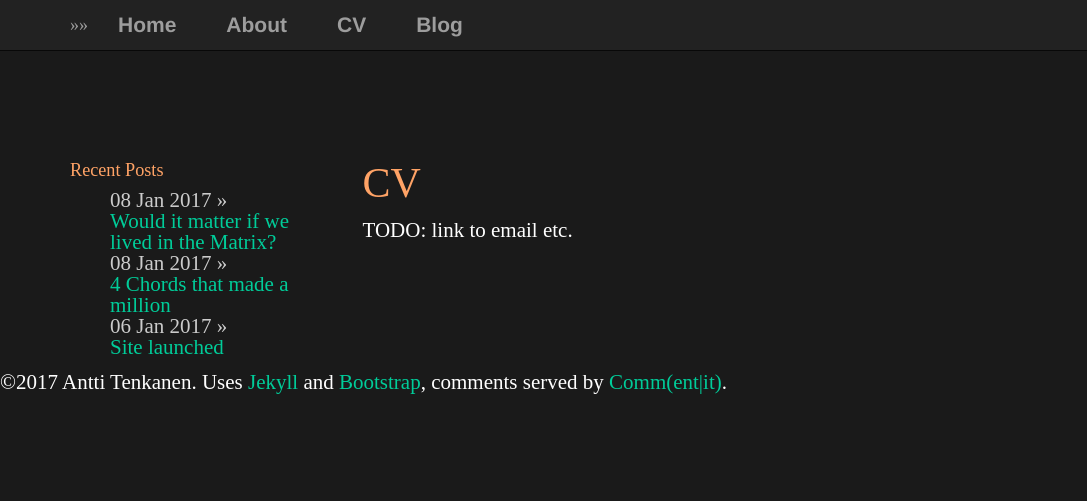
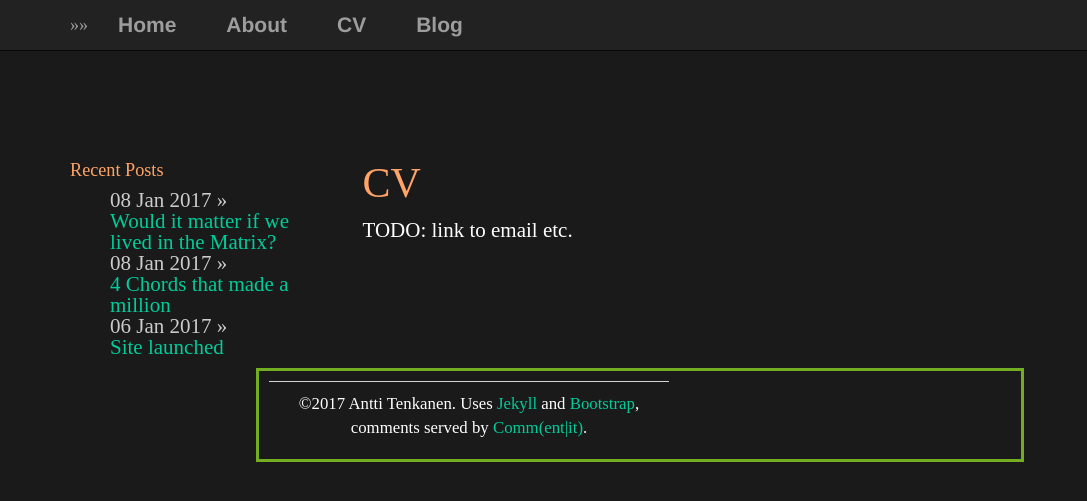
Before and after one commit to plantecophys/plantecophys, a Jekyll site: the page built from cv/index.html, in a window 1280 px wide. Shown: the top 501 px of the page, without its empty margins (0-1087 px from the left). Built offline with Jekyll 4.4.1, drawn with Linux system fonts in a browser that asks for light colours.

Commit message:
Update main.css

```diff
--- a/css/main.css
+++ b/css/main.css
@@ -117,13 +117,13 @@ a:visited {
     text-decoration: none;
     color: #595959;
 }
-.footerouter{
+.footerclass{
     margin: auto;
     width: 60%;
     border: 3px solid #73AD21;
     padding: 10px;
 }
-.footerinner {
+footer {
     border-top: 1px solid #d5d5d5;
     font-size: .8em;
     text-align: center;
```
